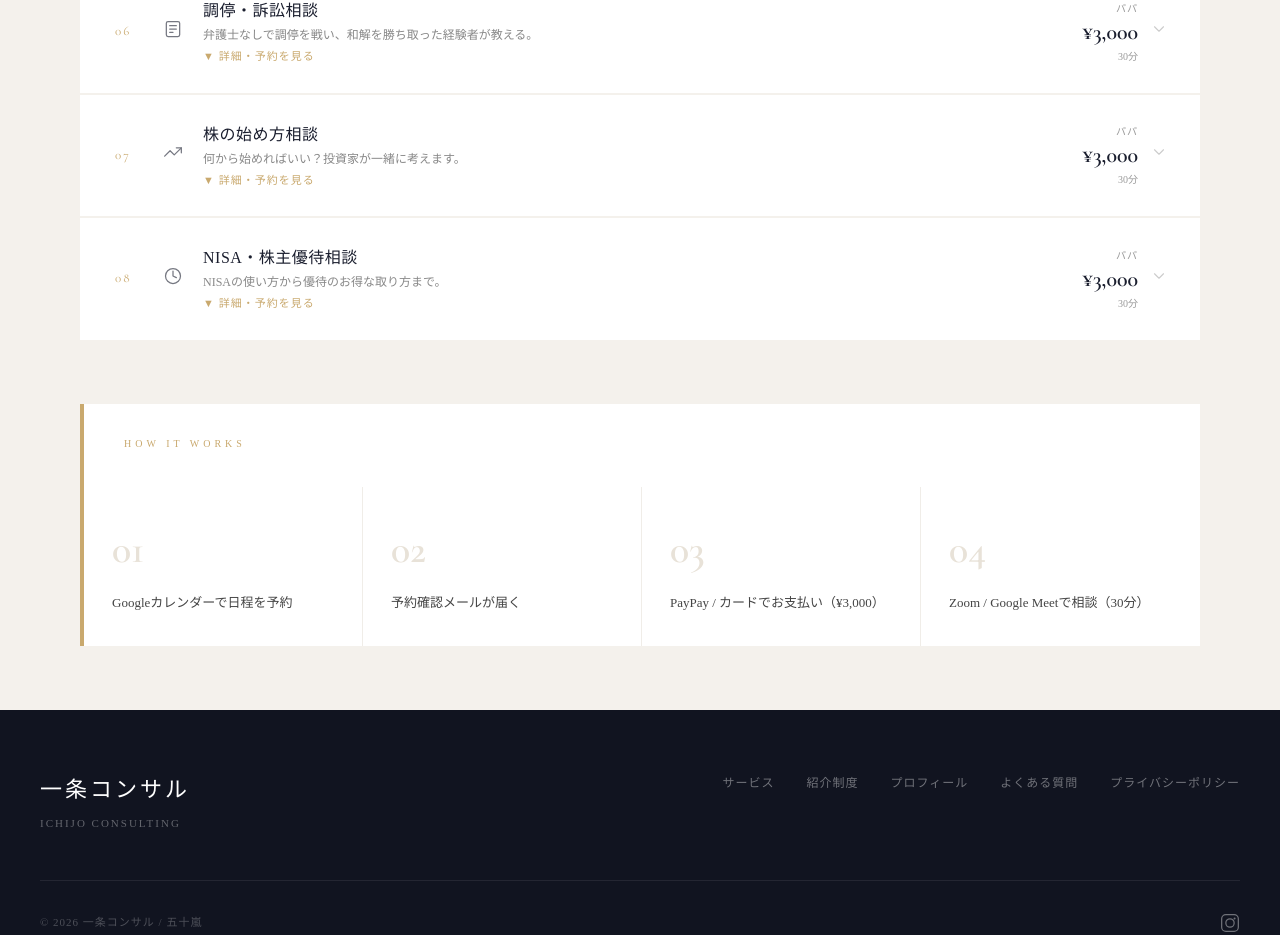
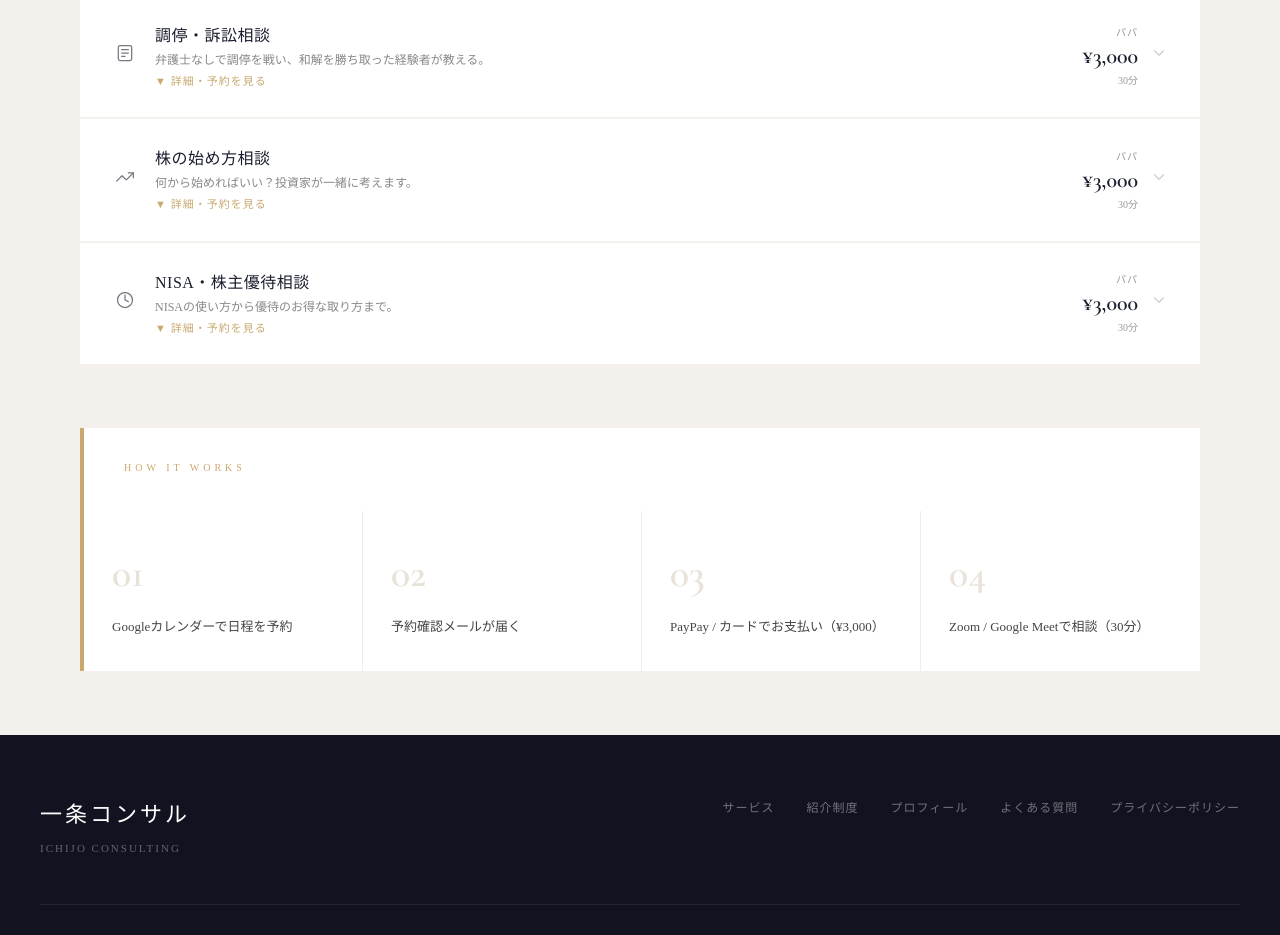
Before and after one commit to tradehant1-cloud/ichijo-consul, a React (Vite) app: page / in a window 1280 px wide. Shown: the part 1854-2789 px from the top of the page. Built offline with nearby package versions, Linux system fonts and the light colour scheme.

Commit message:
update app

```diff
--- a/src/App.jsx
+++ b/src/App.jsx
@@ -87,7 +87,19 @@ const Icon = ({ type, size = 22 }) => {
     chevron: <svg {...s}><polyline points="6 9 12 15 18 9"/></svg>,
     menu: <svg {...s}><line x1="3" y1="6" x2="21" y2="6"/><line x1="3" y1="12" x2="21" y2="12"/><line x1="3" y1="18" x2="21" y2="18"/></svg>,
     close: <svg {...s}><line x1="18" y1="6" x2="6" y2="18"/><line x1="6" y1="6" x2="18" y2="18"/></svg>,
-    insta: <svg {...s}><rect x="2" y="2" width="20" height="20" rx="5" ry="5"/><circle cx="12" cy="12" r="5"/><circle cx="17.5" cy="6.5" r="1.2" fill="currentColor" stroke="none"/></svg>,
+    insta: <svg width={size} height={size} viewBox="0 0 24 24" fill="none" xmlns="http://www.w3.org/2000/svg">
+      <defs>
+        <radialGradient id="ig-grad" cx="30%" cy="107%" r="150%">
+          <stop offset="0%" stopColor="#fdf497"/>
+          <stop offset="20%" stopColor="#fd5949"/>
+          <stop offset="55%" stopColor="#d6249f"/>
+          <stop offset="90%" stopColor="#285AEB"/>
+        </radialGradient>
+      </defs>
+      <rect x="1" y="1" width="22" height="22" rx="6" fill="url(#ig-grad)"/>
+      <circle cx="12" cy="12" r="5.5" stroke="#fff" strokeWidth="2" fill="none"/>
+      <circle cx="17.8" cy="6.2" r="1.3" fill="#fff"/>
+    </svg>,
   };
   const idMap = { homebuilding: "home", lighting: "bulb", wallpaper: "grid", exterior: "tree", trouble: "alert", mediation: "doc", stock_start: "chart", stock_nisa_yutai: "clock" };
   return icons[idMap[type] || type] || null;
@@ -200,7 +212,7 @@ export default function App() {
     .btn-mama-badge-price { font-size: 20px; font-weight: 700; display: block; }
     .service-chevron-icon { color: #ccc; transition: transform 0.2s, color 0.2s; }
     .service-chevron-icon.open { transform: rotate(180deg); color: #c9a96e; }
-    .service-body { padding: 0 32px 32px 83px; border-top: 1px solid #f0ede8; }
+    .service-body { padding: 0 32px 32px 32px; border-top: 1px solid #f0ede8; }
     .service-desc-text { font-size: 14px; color: #555; line-height: 2; margin: 24px 0 20px; }
     .service-points-grid { display: grid; grid-template-columns: 1fr 1fr; gap: 10px; margin-bottom: 24px; }
     .service-point-item { font-size: 13px; color: #444; display: flex; gap: 10px; align-items: flex-start; }
@@ -346,6 +358,7 @@ export default function App() {
                   <button className="btn-papa" onClick={() => handleConsultClick("パパ", "トップ")}>
                     📅 パパに相談する — ¥3,000 / 30分
                   </button>
+                  <div className="price-note">＼ 期間限定の特別価格 ／</div>
                 </div>
                 <div className="consultant-card mama">
                   <div className="consultant-avatar">👤</div>
@@ -375,7 +388,6 @@ export default function App() {
                       className={`service-header${openService === s.id ? " open" : ""}`}
                       onClick={() => setOpenService(openService === s.id ? null : s.id)}
                     >
-                      <span className="service-num">{s.num}</span>
                       <span className="service-icon-wrap"><Icon type={s.id} size={20} /></span>
                       <div className="service-info">
                         <div className="service-title-text">{s.title}</div>
```
